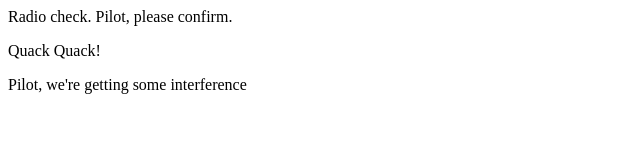
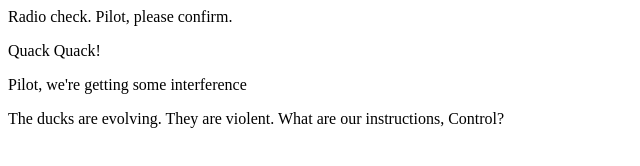
Before and after one commit to Kentong710/communication-log, a plain HTML site: page index.html in a window 1280 px wide. Shown: the whole page, without its empty margins (0-640 px from the left). Drawn offline with Linux system fonts and the light colour scheme.

Commit message:
third line added

```diff
--- a/index.html
+++ b/index.html
@@ -3,5 +3,6 @@
    <p>Radio check. Pilot, please confirm.</p>
    <p>Quack Quack!</p>
    <p>Pilot, we're getting some interference</p>
+   <p>The ducks are evolving. They are violent.  What are our instructions, Control?</p>
 </body>
 </html>
```
